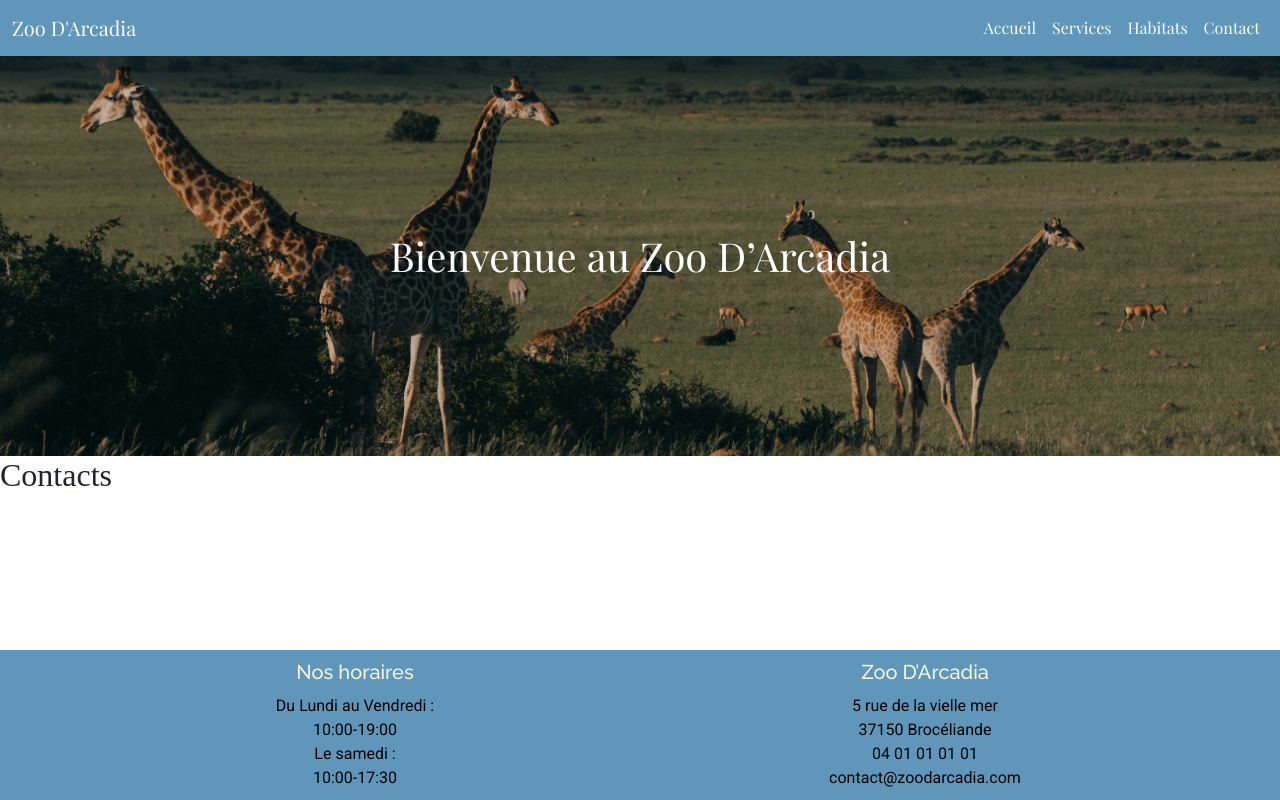
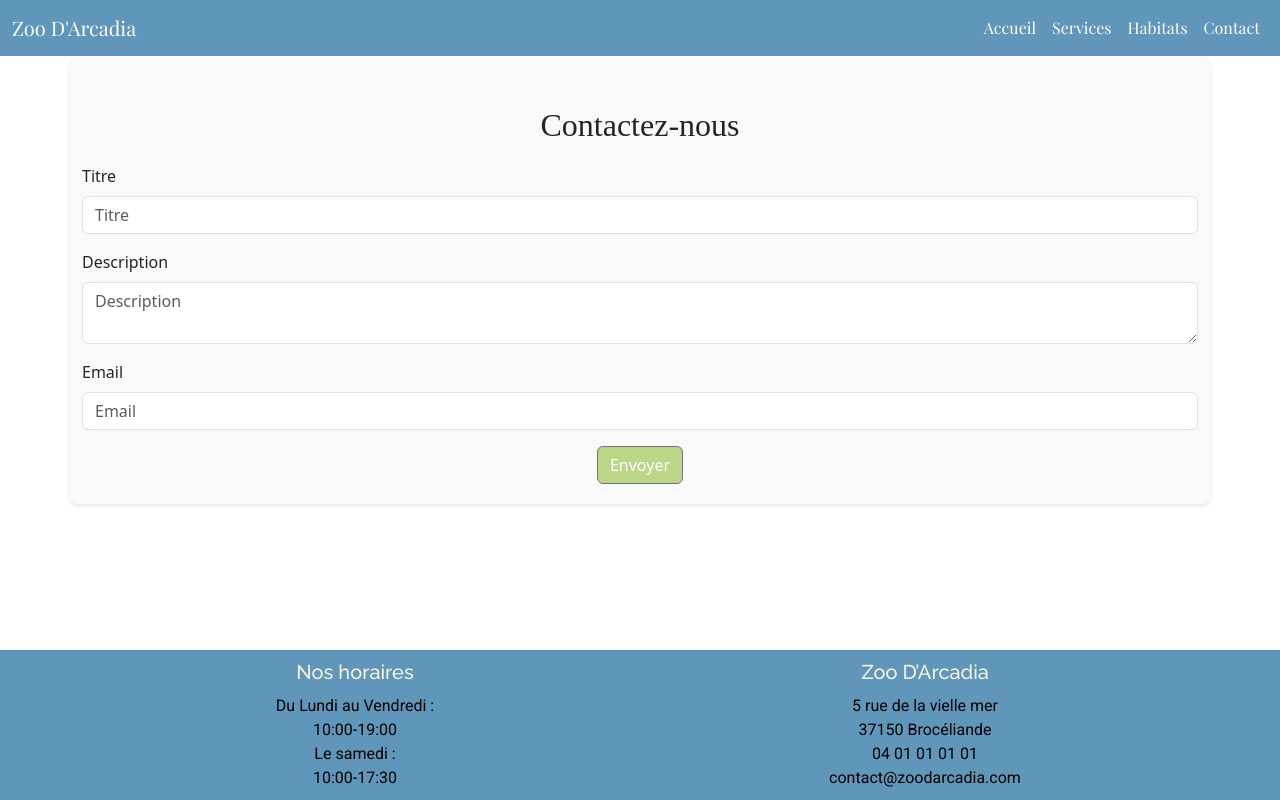
Before and after one commit to Agellid03/ZooDarcadia, a React (Create React App) app: page /contact in a window 1280 px wide. Built offline with nearby package versions, Linux system fonts and the light colour scheme.

Commit message:
Ajout d'un systeme de contact de test pour le moment avec emailJS

```diff
--- a/package.json
+++ b/package.json
@@ -8,6 +8,7 @@
     "@testing-library/user-event": "^13.5.0",
     "bootstrap": "^5.3.3",
     "bootstrap-icons": "^1.11.3",
+    "emailjs-com": "^3.2.0",
     "react": "^18.3.1",
     "react-dom": "^18.3.1",
     "react-router-dom": "^6.24.1",
--- a/src/pages/Contacts.jsx
+++ b/src/pages/Contacts.jsx
@@ -1,17 +1,111 @@
-import React from "react";
-import BigTitle from "../components/BigTitle";
+// src/components/Contact.jsx
+import emailjs from "emailjs-com";
+import React, { useState } from "react";
+import {
+  Alert,
+  Button,
+  Container,
+  Form,
+  FormGroup,
+  Input,
+  Label,
+} from "reactstrap";
+import "../styles/contact.css";
 
-const Contacts = () => {
+const Contact = () => {
+  const [title, setTitle] = useState("");
+  const [description, setDescription] = useState("");
+  const [email, setEmail] = useState("");
+  const [successMessage, setSuccessMessage] = useState("");
+  const [errorMessage, setErrorMessage] = useState("");
+
+  const handleSubmit = (e) => {
+    e.preventDefault();
+
+    const templateParams = {
+      title,
+      description,
+      email,
+    };
+
+    emailjs
+      .send(
+        "service_vnpgrmt",
+        "template_1wnv9ra",
+        templateParams,
+        "G2bUtn6phHA5tfmMg"
+      )
+      .then(
+        (response) => {
+          console.log("SUCCESS!", response.status, response.text);
+          setSuccessMessage("Votre demande a été envoyée avec succès.");
+          setTitle("");
+          setDescription("");
+          setEmail("");
+        },
+        (error) => {
+          console.error("FAILED...", error);
+          setErrorMessage(
+            "Une erreur est survenue lors de l'envoi de votre demande."
+          );
+        }
+      );
+  };
+
   return (
-    <div>
-      <BigTitle
-        title="Bienvenue au Zoo D’Arcadia"
-        subtitle="Un lieu préservé pour s'emmerveiller!"
-        imageUrl="./images/Savane.jpeg"
-      />
-      <h2>Contacts</h2>
-    </div>
+    <Container className="contact-container">
+      <h2>Contactez-nous</h2>
+      <Form onSubmit={handleSubmit}>
+        <FormGroup>
+          <Label for="title">Titre</Label>
+          <Input
+            type="text"
+            name="title"
+            id="title"
+            value={title}
+            onChange={(e) => setTitle(e.target.value)}
+            placeholder="Titre"
+            required
+          />
+        </FormGroup>
+        <FormGroup>
+          <Label for="description">Description</Label>
+          <Input
+            type="textarea"
+            name="description"
+            id="description"
+            value={description}
+            onChange={(e) => setDescription(e.target.value)}
+            placeholder="Description"
+            required
+          />
+        </FormGroup>
+        <FormGroup>
+          <Label for="email">Email</Label>
+          <Input
+            type="email"
+            name="email"
+            id="email"
+            value={email}
+            onChange={(e) => setEmail(e.target.value)}
+            placeholder="Email"
+            required
+          />
+        </FormGroup>
+        <Button type="submit">Envoyer</Button>
+      </Form>
+      {successMessage && (
+        <Alert color="success" className="mt-3">
+          {successMessage}
+        </Alert>
+      )}
+      {errorMessage && (
+        <Alert color="danger" className="mt-3">
+          {errorMessage}
+        </Alert>
+      )}
+    </Container>
   );
 };
 
-export default Contacts;
+export default Contact;
--- /dev/null
+++ b/src/styles/contact.css
@@ -0,0 +1,30 @@
+.contact-container {
+  padding: 20px;
+  padding-top: 50px;
+  background-color: #f9f9f9;
+  border-radius: 8px;
+  box-shadow: 0 2px 4px rgba(0, 0, 0, 0.1);
+}
+
+.contact-container h2 {
+  text-align: center;
+  margin-bottom: 20px;
+}
+
+.contact-container form {
+  display: flex;
+  flex-direction: column;
+}
+
+.contact-container form .form-group {
+  margin-bottom: 15px;
+}
+
+.contact-container form .btn {
+  background-color: var(--secondary-color);
+  align-self: center;
+}
+
+.contact-container .alert {
+  text-align: center;
+}
```
Also changed, not shown: 1 other file (tests, documents, lock files or other folders).
